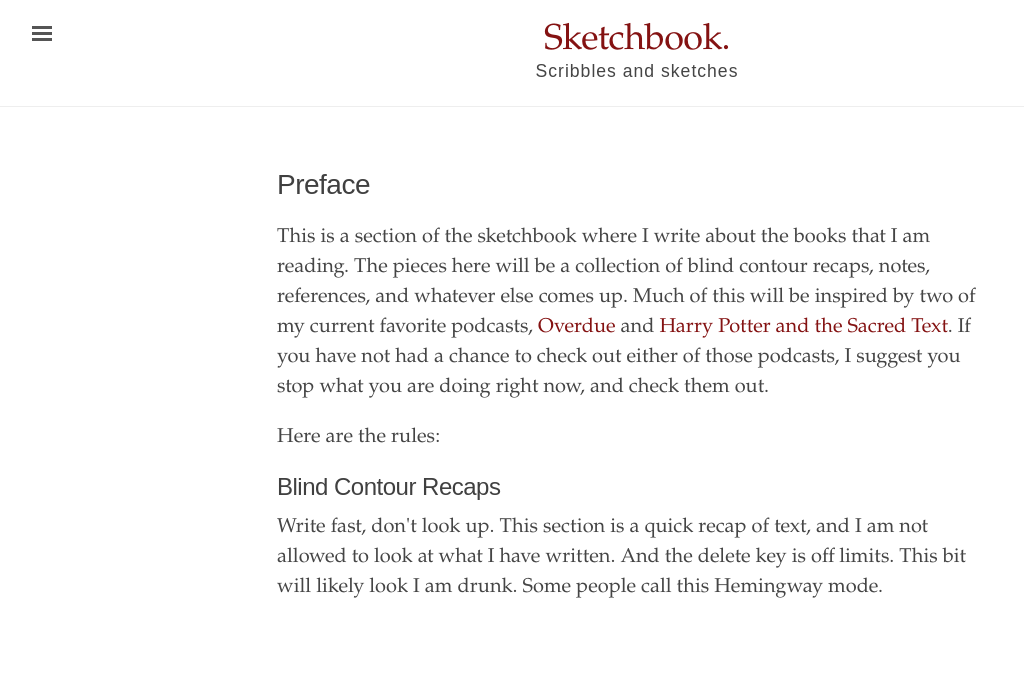
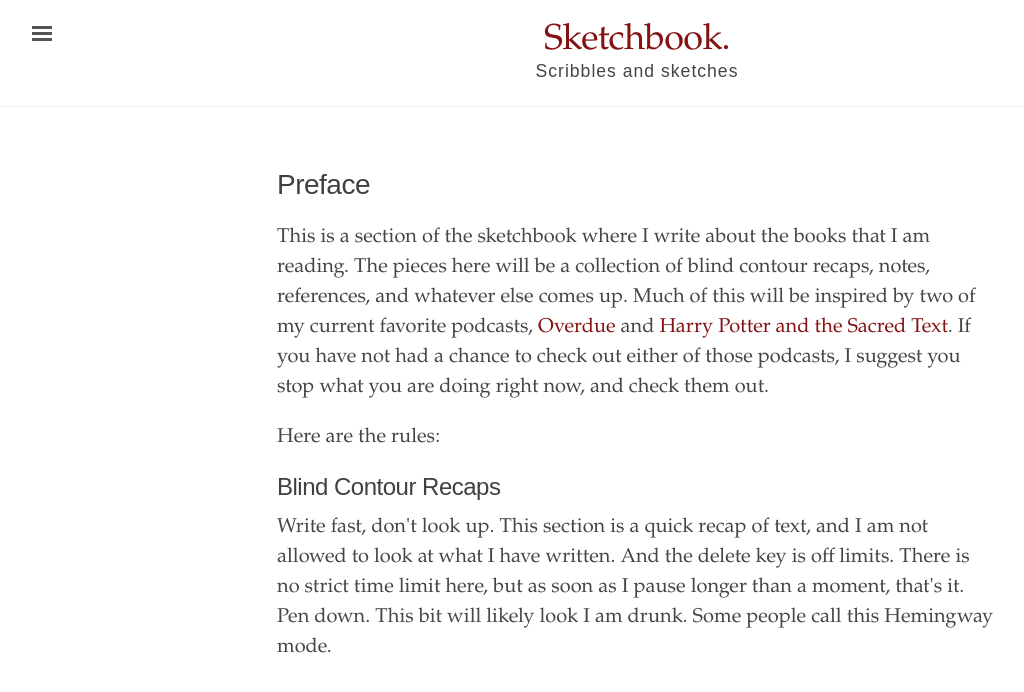
Before and after one commit to yngtodd/sketchbook, a Jekyll site: the page built from contents/preface.html, in a window 1280 px wide. Shown: the top 692 px of the page, without its empty margins (3-1027 px from the left). Built offline with Jekyll 4.4.1, drawn with Linux system fonts in a browser that asks for light colours.

Commit message:
update preface

```diff
--- a/contents/preface.html
+++ b/contents/preface.html
@@ -26,7 +26,8 @@ Here are the rules:
 <h2>Blind Contour Recaps</h2>
 
 Write fast, don't look up. This section is a quick recap of text, and I am not allowed
-to look at what I have written. And the delete key is off limits. This bit will likely
-look I am drunk. Some people call this Hemingway mode.
+to look at what I have written. And the delete key is off limits. There is no strict time
+limit here, but as soon as I pause longer than a moment, that's it. Pen down. This bit will
+likely look I am drunk. Some people call this Hemingway mode.
 </p>
 </div>
```
